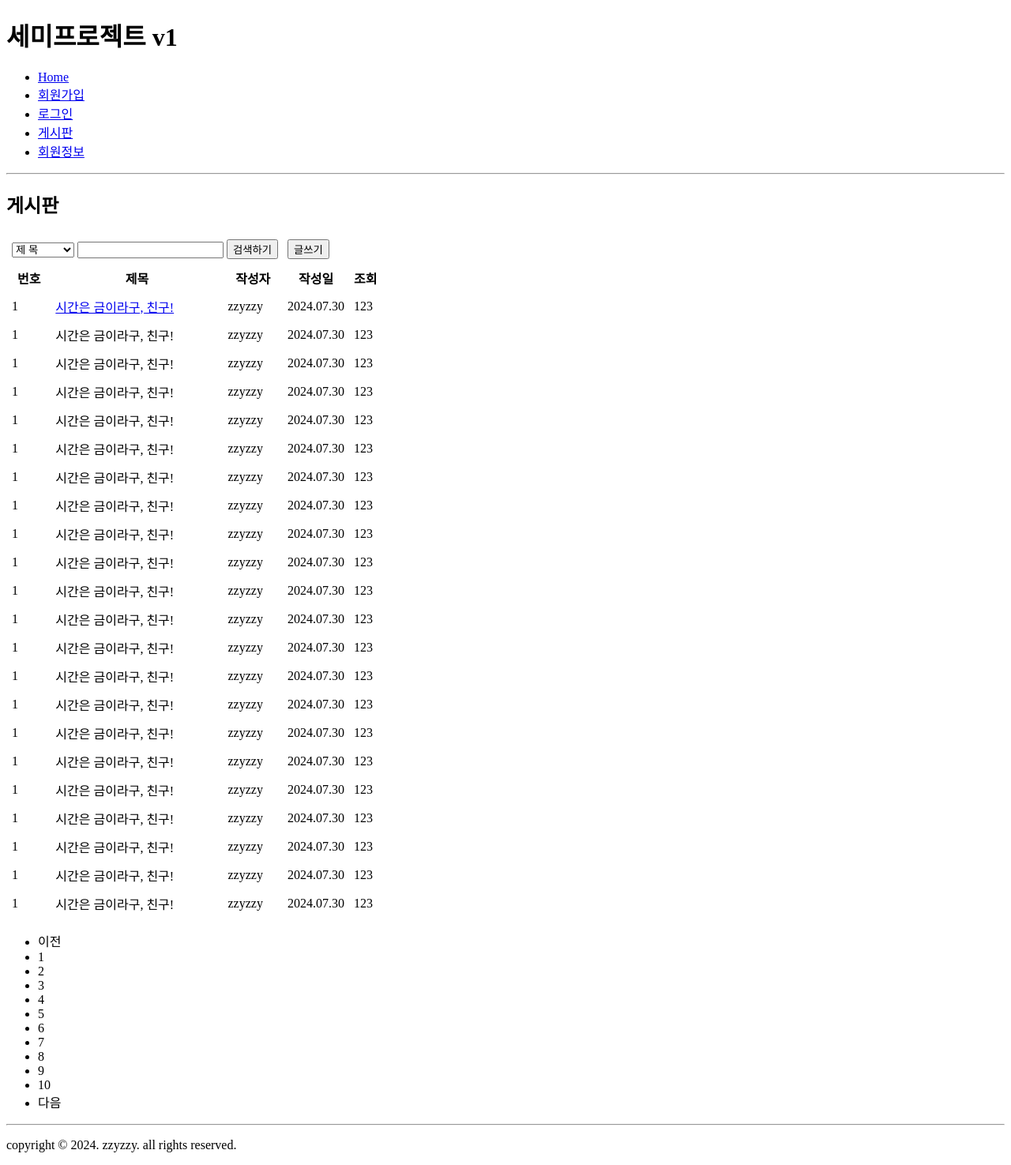
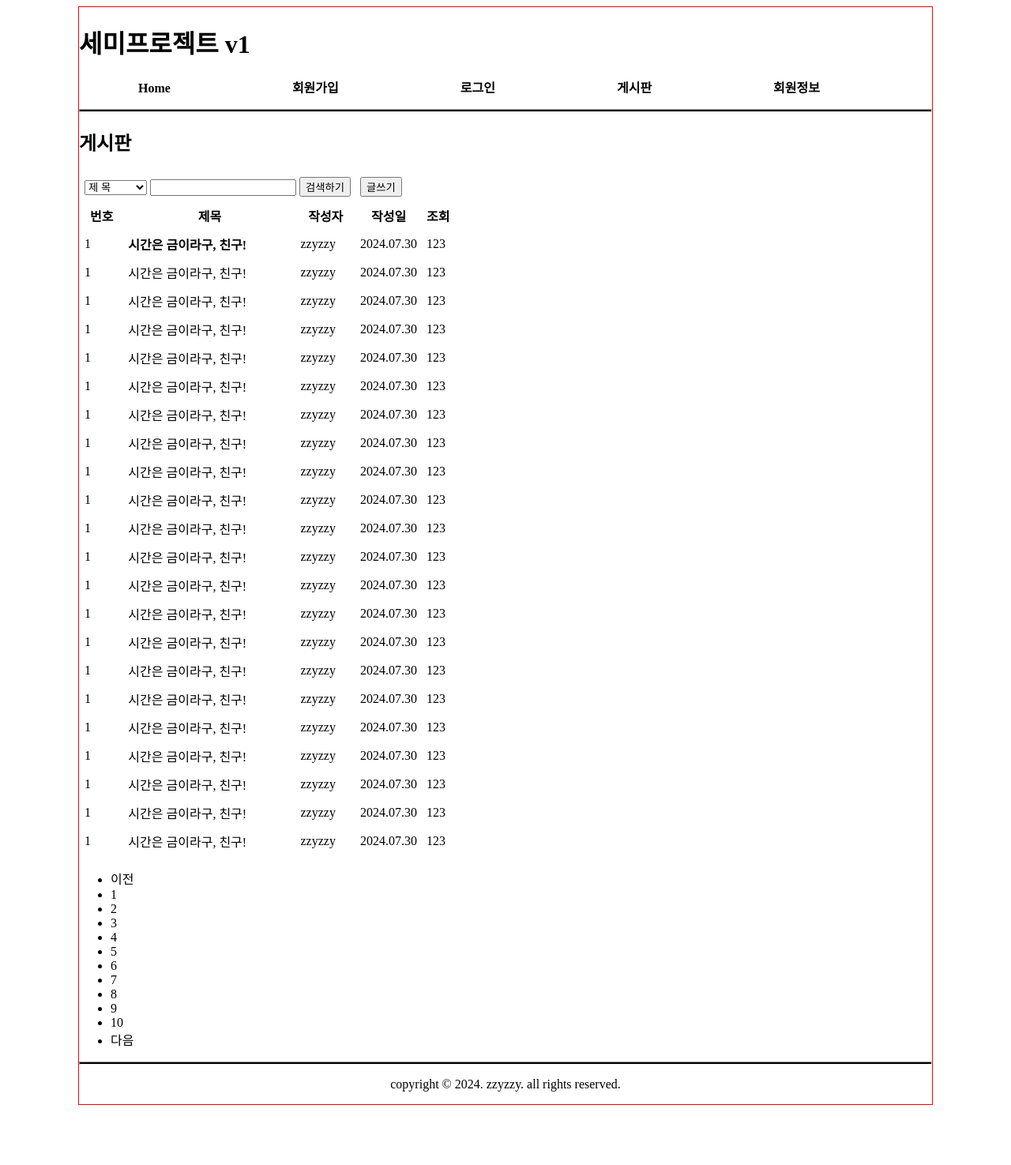
Before and after one commit to play10grounds/semiprojectv1, a FastAPI app: page /board/list in a window 1280 px wide. Shown: the whole page at 79% size. After the commit the page ends 1399 px from the top, so only its background shows below. Run offline with FastAPI, Linux system fonts and the light colour scheme.

Commit message:
모든 페이지에 적용되는 전역 스타일 지정

```diff
--- /dev/null
+++ b/views/static/css/project.css
@@ -0,0 +1,13 @@
+#wrap { width: 1080px; border: 1px solid red;
+    margin: 0 auto }
+nav ul { list-style: none; padding: 0 }
+nav ul li { display: inline; padding: 0 75px }
+
+a:link { color: black; text-decoration: none; font-weight: bold }
+a:visited { color: black; }
+a:hover { color: orange; text-decoration: underline }
+a:active { color: red; }
+
+main { min-height: 500px }
+hr { height: 2px; background: black }
+footer p { text-align: center }
--- a/views/templates/board/list.html
+++ b/views/templates/board/list.html
@@ -3,6 +3,10 @@
 <head>
     <meta charset="UTF-8">
     <title>세미프로젝트</title>
+    <link rel="stylesheet" href="/static/css/project.css">
+    <style>
+
+    </style>
 </head>
 <body>
     <div id="wrap">
--- a/views/templates/board/modify.html
+++ b/views/templates/board/modify.html
@@ -3,6 +3,10 @@
 <head>
     <meta charset="UTF-8">
     <title>세미프로젝트</title>
+    <link rel="stylesheet" href="/static/css/project.css">
+    <style>
+
+    </style>
 </head>
 <body>
     <div id="wrap">
--- a/views/templates/board/view.html
+++ b/views/templates/board/view.html
@@ -3,6 +3,10 @@
 <head>
     <meta charset="UTF-8">
     <title>세미프로젝트</title>
+    <link rel="stylesheet" href="/static/css/project.css">
+    <style>
+
+    </style>
 </head>
 <body>
     <div id="wrap">
--- a/views/templates/board/write.html
+++ b/views/templates/board/write.html
@@ -3,6 +3,10 @@
 <head>
     <meta charset="UTF-8">
     <title>세미프로젝트</title>
+    <link rel="stylesheet" href="/static/css/project.css">
+    <style>
+
+    </style>
 </head>
 <body>
     <div id="wrap">
--- a/views/templates/index.html
+++ b/views/templates/index.html
@@ -3,6 +3,10 @@
 <head>
     <meta charset="UTF-8">
     <title>세미프로젝트</title>
+    <link rel="stylesheet" href="/static/css/project.css">
+    <style>
+
+    </style>
 </head>
 <body>
     <div id="wrap">
--- a/views/templates/member/join.html
+++ b/views/templates/member/join.html
@@ -3,6 +3,10 @@
 <head>
     <meta charset="UTF-8">
     <title>세미프로젝트</title>
+    <link rel="stylesheet" href="/static/css/project.css">
+    <style>
+
+    </style>
 </head>
 <body>
     <div id="wrap">
--- a/views/templates/member/login.html
+++ b/views/templates/member/login.html
@@ -3,6 +3,10 @@
 <head>
     <meta charset="UTF-8">
     <title>세미프로젝트</title>
+    <link rel="stylesheet" href="/static/css/project.css">
+    <style>
+
+    </style>
 </head>
 <body>
     <div id="wrap">
--- a/views/templates/member/myinfo.html
+++ b/views/templates/member/myinfo.html
@@ -3,6 +3,10 @@
 <head>
     <meta charset="UTF-8">
     <title>세미프로젝트</title>
+    <link rel="stylesheet" href="/static/css/project.css">
+    <style>
+
+    </style>
 </head>
 <body>
     <div id="wrap">
```
